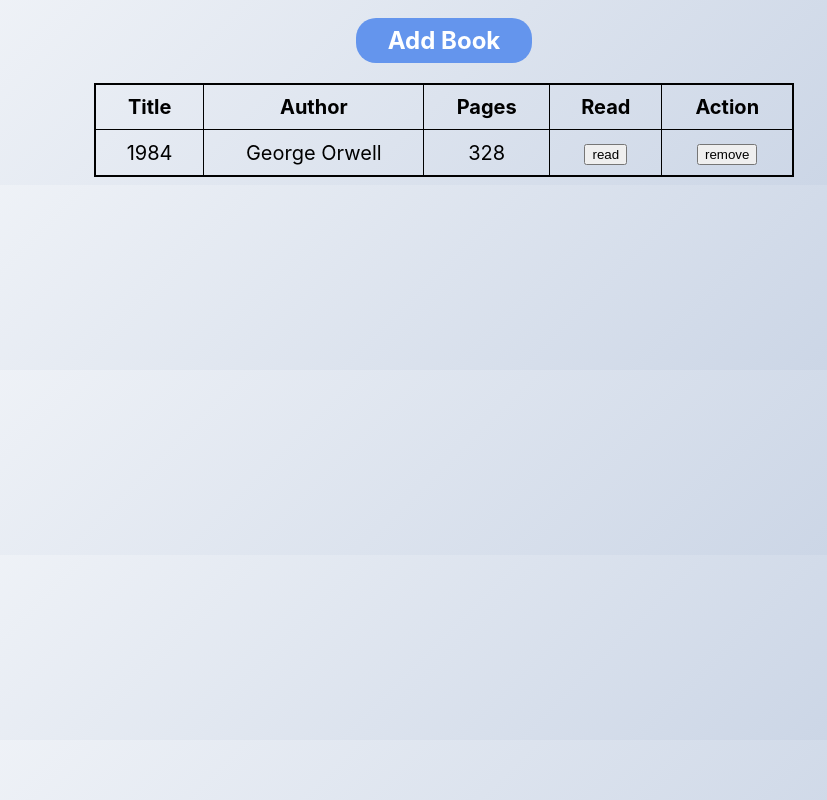
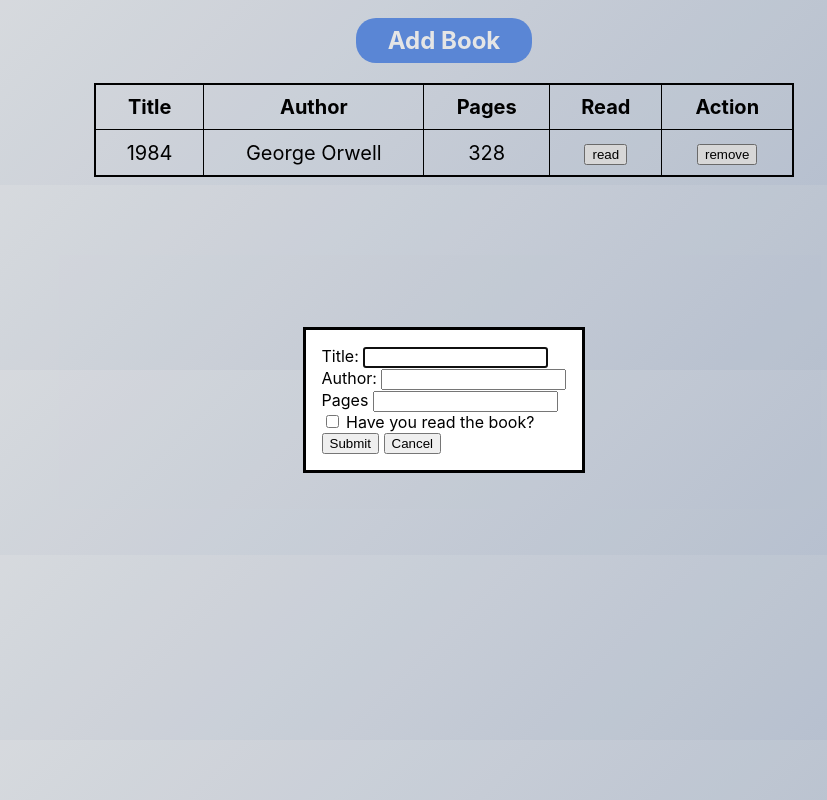
Before and after one commit to thuang3316/library, a plain HTML site: page index.html in a window 1280 px wide. Both pictures are taken after a click on the button "Add Book". Shown: the whole page, without its empty margins (196-1023 px from the left). Drawn offline with Linux system fonts and the light colour scheme.

Commit message:
Add dialog element to html

```diff
--- a/index.html
+++ b/index.html
@@ -7,7 +7,32 @@
     <link rel="stylesheet" href="styles.css">
 </head>
 <body>
-    <button class="addBookButton">Add Book</button>
+    <button class="addBookButton" onclick=showDialog(true)>Add Book</button>
+    <dialog id="add-book-dialog">
+        <form>
+            <div>
+                <label for="title">Title:</label>
+                <input type="text" name="title" id="title" required>
+            </div>
+            <div>
+                <label for="author">Author:</label>
+                <input type="text" name="author" id="author" required>
+            </div>
+            <div>
+                <label for="pages">Pages</label>
+                <input type="number" name="pages" id="pages" required>
+            </div>
+            <div>
+                <input type="checkbox" name="read" id="read">
+                <label for="read">Have you read the book?</label required>
+            </div>
+            <div>
+                <button class="submitButton">Submit</button>
+                <button type="button" onclick=showDialog(false)>Cancel</button>
+            </div>
+        </form>
+
+    </dialog>
     <table>
         <thead>
             <tr>
--- a/script.js
+++ b/script.js
@@ -14,6 +14,7 @@ function addBookToLibrary(title, author, numberOfPages, read) {
     myLibrary.push(book);
 }
 
+// Add book to page
 const tableBody = document.querySelector('tbody');
 
 function addBookToPage(myLibrary) {
@@ -54,3 +55,8 @@ function addBookToPage(myLibrary) {
 
 addBookToLibrary('1984', 'George Orwell', 328, 'Yes');
 addBookToPage(myLibrary);
+
+// addBookButton customization
+const dialog = document.getElementById('add-book-dialog');
+
+const showDialog = (show) => show ? dialog.showModal() : dialog.close();
```
